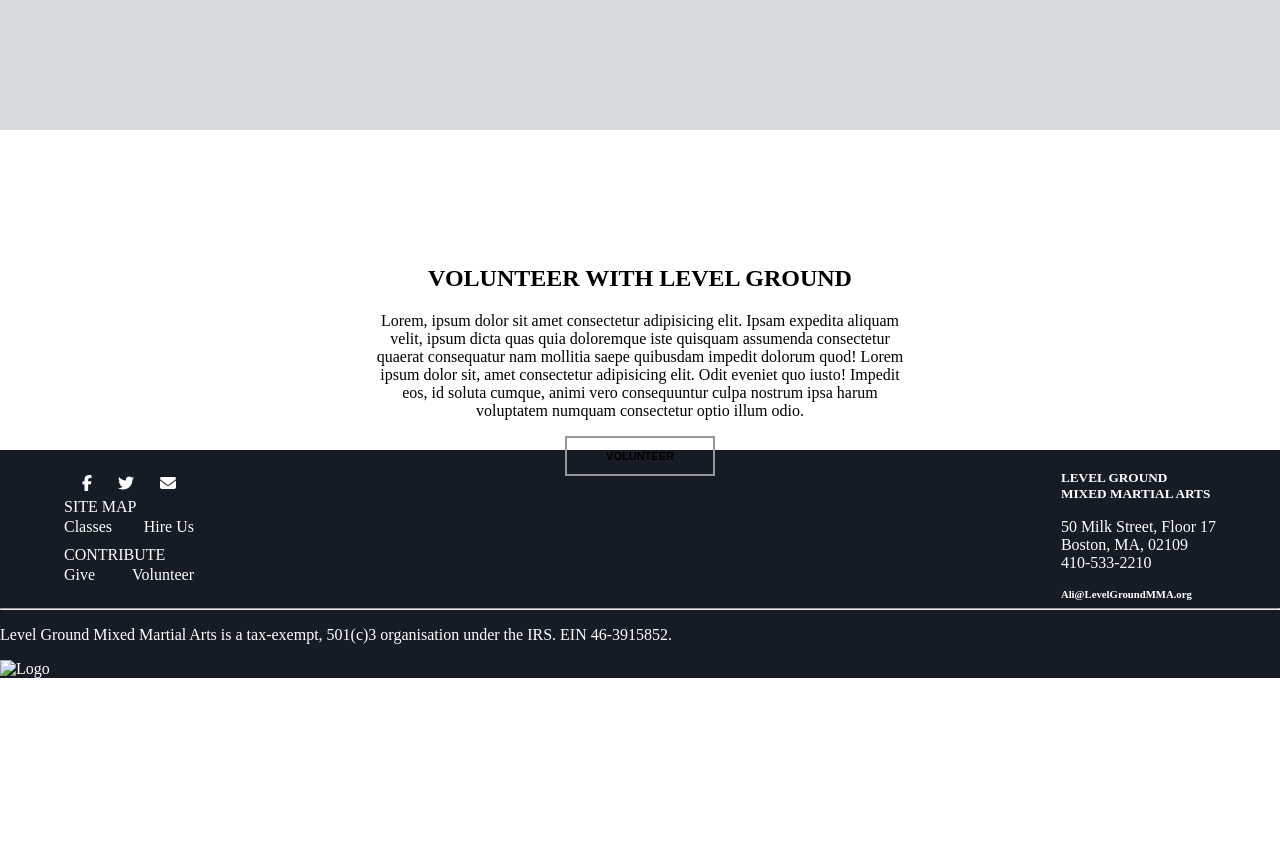
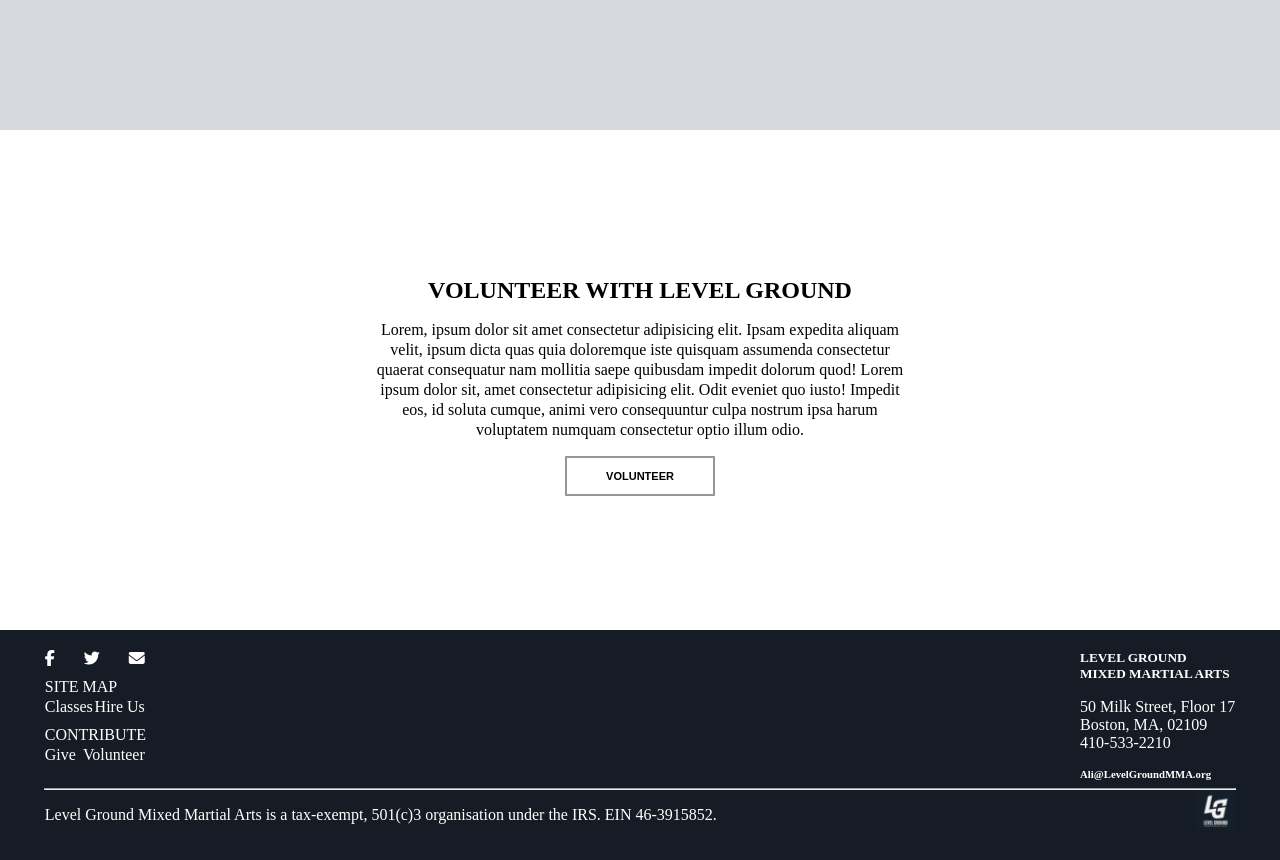
Before and after one commit to Deb-Render/100devs-homework-levelGround, a plain HTML site: page index.html in a window 1280 px wide. Shown: the part 1500-2360 px from the top of the page. Before the commit the page ends 2178 px from the top, so only its background shows below. Drawn offline with Linux system fonts and the light colour scheme.

Commit message:
fix sections 2 and 4. left some original code from beginner level

```diff
--- a/index.html
+++ b/index.html
@@ -143,7 +143,7 @@
         <hr>
         <div class="info-container">
             <p>Level Ground Mixed Martial Arts is a tax-exempt, 501(c)3 organisation under the IRS. EIN 46-3915852.</p>
-            <img src="" alt="Logo">
+            <img class="footer-logo" src="/assets/images/footLogo.png" alt="Logo">
         </div>
 
     </section>
--- a/style.css
+++ b/style.css
@@ -100,20 +100,22 @@ h1 {
 ***********************************/
 
  .section-two {
-height: 50vh;
+height: 400px;
 }
 
-.para-div-two {
+/* .para-div-two {
     width: 70%;
-    margin: 0 auto;
+
+    margin: auto;
     text-align: center;
-}
+} */
 
 .section-two-content {
     width: 60%;
-    padding-top: 10%;
-    height: 25vh;
-    margin: 0 auto;
+    line-height: 20px;
+  padding-top: 100px;
+
+    margin: auto;
     text-align: center;
 }
 
@@ -169,14 +171,15 @@ height: 50vh;
 ***************************************************/
 
 .section-four {
-    height: 40vh;
+    height: 350px;
 }
 
 .section-four-content {
     width: 60%;
+    line-height: 20px;
     margin: auto;
     text-align: center;
-    padding-top: 9%;
+   margin-top: 150px;
 
 }
 
@@ -193,10 +196,11 @@ height: 50vh;
     width: 70%;
     margin: 0 auto;
     text-align: center;
+    vertical-align: middle;
 }
 
 /***************************************************
-                 SECTION FOOTER
+                 SECTION FIVE FOOTER
 ***************************************************/
 
 
@@ -217,7 +221,7 @@ height: 50vh;
 .content {
     display: flex;
     justify-content: space-between;
-    width: 90%;
+    width: 93%;
     margin: 0 auto;
 }
 
@@ -245,7 +249,7 @@ color: black !important;
 }
 
 .group-one {
-    width: 130px;
+    width: 100px;
 
 }
 
@@ -254,12 +258,31 @@ color: black !important;
 }
 
 .icons {
-    margin: 5px;
+    /* margin: 5px; */
+    margin-bottom: 10px;
     display: flex;
     flex-direction: row;
-    justify-content: space-around;
+    justify-content: space-between;
 }
 
 h6, h5 {
     margin: 0;
+    padding: 0;
 }
+
+hr {
+    width: 93%;
+    margin-bottom: 0;
+}
+
+.info-container {
+    display: flex;
+    height: 70px;
+    justify-content: space-between;
+    width: 93%;
+    margin: auto;
+}
+
+.footer-logo {
+    height: 40px;
+}
```
Also changed, not shown: assets/images/footernew.png (added), 3 other files.
